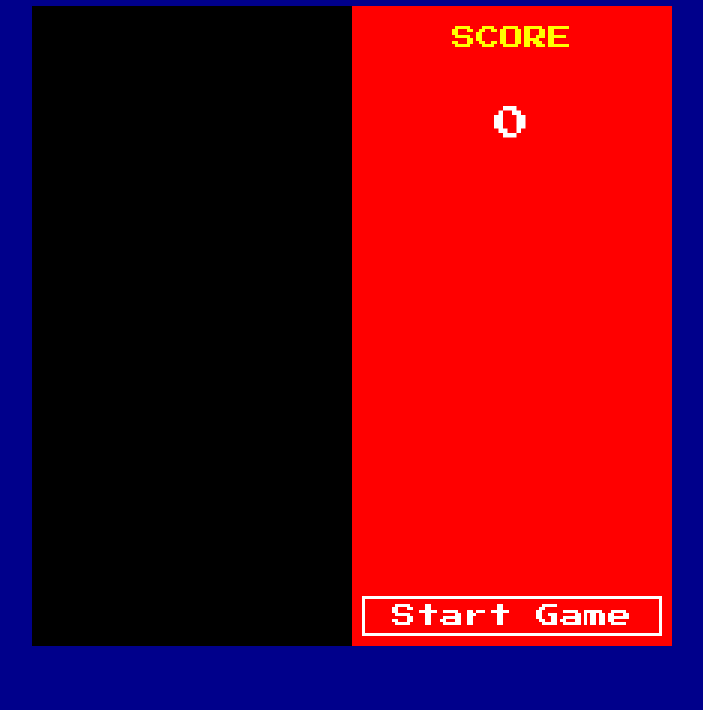
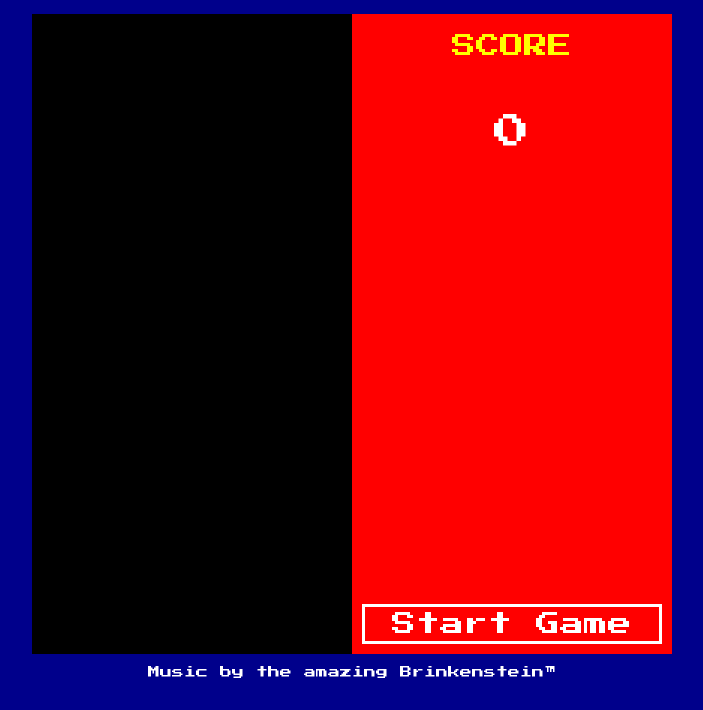
Before and after one commit to RickardRanniger/covix, a website built with webpack: page index.html in a window 1280 px wide. Shown: the part 90-800 px from the top of the page, without its empty margins (288-991 px from the left). Built offline with nearby package versions, Linux system fonts and the light colour scheme; files whose address does not match are found by name.

Commit message:
add credits

```diff
--- a/index.html
+++ b/index.html
@@ -5,14 +5,19 @@
     <title>Covix</title>
   </head>
   <body>
+    <div id="container">
       <h1 id="logo">Covix</h1>
       <div id="wrapper">
         <canvas id="scene"></canvas>
         <div id="scoreboard">
-        <div id="scoreTitle">SCORE</div>
+          <div id="scoreTitle"><span>SCORE</span></div>
           <div id="scoreValue">0</div>
           <button id="startButton">Start Game</button>
         </div>
       </div>
+      <div id="credits">
+        <p>Music by the amazing Brinkenstein™</p>
+      </div>
+    </div>
   </body>
 </html>
```
Lines whose indentation alone changed are shown as unchanged.
